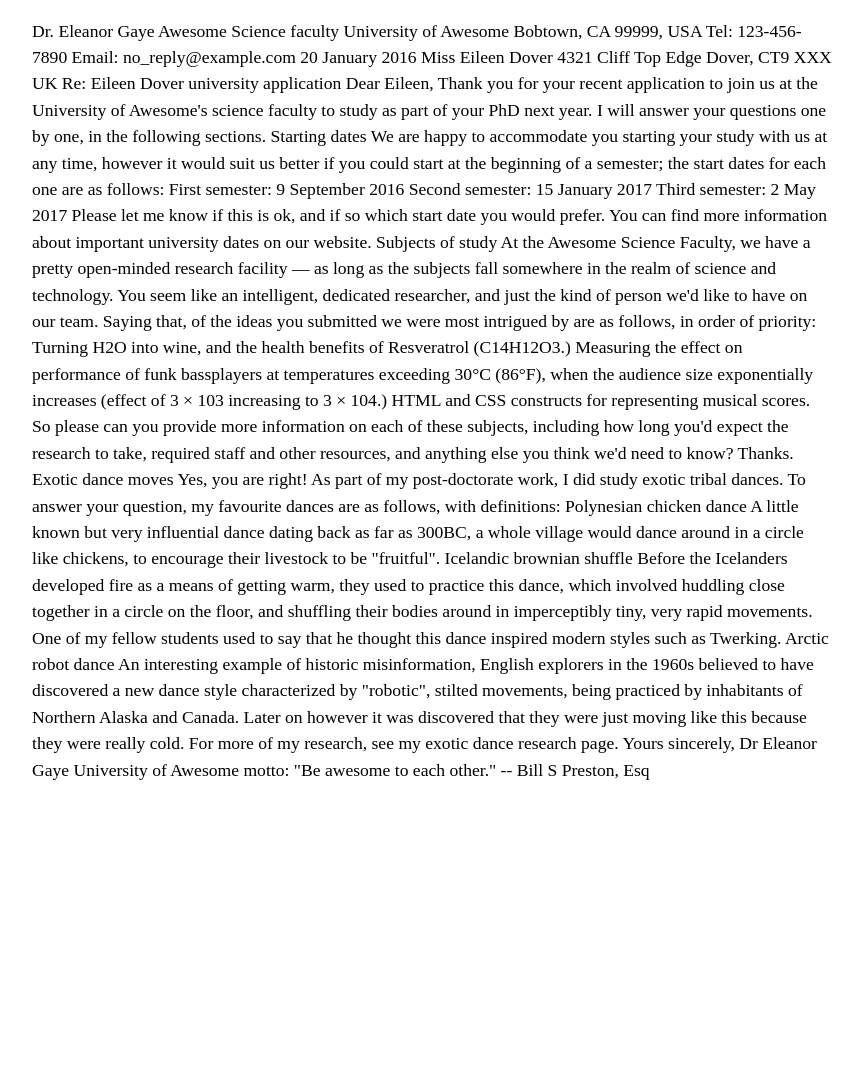
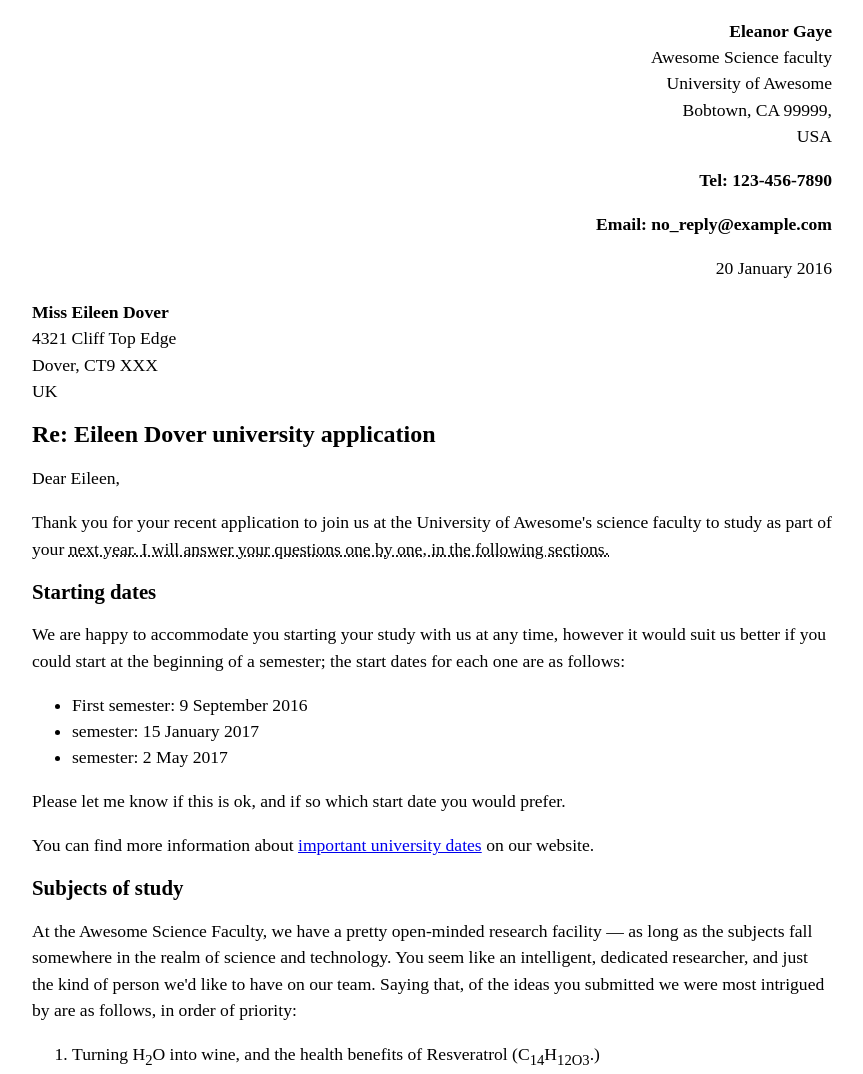
Before and after one commit to Azazel8888/Azazel8888.github.io, a plain HTML site: page letter-markup/Index.html in a window 1280 px wide. Shown: the top 1074 px of the page, without its empty margins (208-1071 px from the left). Before the commit the page ends 801 px from the top, so only its background shows below. Drawn offline with Linux system fonts and the light colour scheme.

Commit message:
update/fix hopefully
tried to fix

```diff
--- a/letter-markup/Index.html
+++ b/letter-markup/Index.html
@@ -35,68 +35,81 @@
         </style>
     </head>
     <body>
-        <p>Dr. Eleanor Gaye
-            Awesome Science faculty
-            University of Awesome
-            Bobtown, CA 99999,
-            USA
-            Tel: 123-456-7890
-            Email: no_reply@example.com
+        <address class="sender-column">
+           <p>
+                <strong>Eleanor Gaye</strong><br>
+                Awesome Science faculty<br>
+                University of Awesome<br>
+                Bobtown, CA 99999,<br>
+                USA<br>
+           </p>
 
-            20 January 2016
-
-            Miss Eileen Dover
-            4321 Cliff Top Edge
-            Dover, CT9 XXX
-            UK
+            <p><strong>Tel: 123-456-7890</strong><br></p>
+           <p> <strong>Email: no_reply@example.com</strong><br></p>
+        </address>
+           <p class="sender-column"> <time datetime="2016-01-20">20 January 2016</time></p>
 
 
-            Re: Eileen Dover university application
+        <address>
+            <strong>Miss Eileen Dover</strong><br>
+            4321 Cliff Top Edge<br>
+            Dover, CT9 XXX<br>
+            UK<br>
+        </address>
 
-            Dear Eileen,
+            <h1>Re: Eileen Dover university application</h1>
 
-            Thank you for your recent application to join us at the University of Awesome's science faculty to study as part of your PhD next year. I will answer your questions one by one, in the following sections.
+           <p> Dear Eileen,</p>
 
-            Starting dates
+            <p>
+                Thank you for your recent application to join us at the University of Awesome's science faculty to study as part of your <abbr title="Philosophy Doctorate"> next year. I will answer your questions one by one, in the following sections.</p>
 
-            We are happy to accommodate you starting your study with us at any time, however it would suit us better if you could start at the beginning of a semester; the start dates for each one are as follows:
+                <h2>Starting dates</h2>
 
-            First semester: 9 September 2016
-            Second semester: 15 January 2017
-            Third semester: 2 May 2017
+            <p>We are happy to accommodate you starting your study with us at any time, however it would suit us better if you could start at the beginning of a semester; the start dates for each one are as follows:</p>
 
-            Please let me know if this is ok, and if so which start date you would prefer.
+           <ul>
+                <li><time data-="2016-09-09">First semester: 9 September 2016</tie ></li>
+              <li>  <time data-="2017-01-15"></time> semester: 15 January 2017</li>
+                <li> <time data-="2017-05-02"></time> semester: 2 May 2017</li>
+           </ul>
 
-            You can find more information about important university dates on our website.
+           <p> Please let me know if this is ok, and if so which start date you would prefer.</p>
+
+           <p> You can find more information about <a href="https://example.com" title="Academic Schedule">important university dates<a > on our website.</p>
 
 
-            Subjects of study
+            <h2>Subjects of study</h2>
 
-            At the Awesome Science Faculty, we have a pretty open-minded research facility — as long as the subjects fall somewhere in the realm of science and technology. You seem like an intelligent, dedicated researcher, and just the kind of person we'd like to have on our team. Saying that, of the ideas you submitted we were most intrigued by are as follows, in order of priority:
+           <p> At the Awesome Science Faculty, we have a pretty open-minded research facility — as long as the subjects fall somewhere in the realm of science and technology. You seem like an intelligent, dedicated researcher, and just the kind of person we'd like to have on our team. Saying that, of the ideas you submitted we were most intrigued by are as follows, in order of priority:</p>
 
-            Turning H2O into wine, and the health benefits of Resveratrol (C14H12O3.)
-            Measuring the effect on performance of funk bassplayers at temperatures exceeding 30°C (86°F), when the audience size exponentially increases (effect of 3 × 103 increasing to 3 × 104.)
-            HTML and CSS constructs for representing musical scores.
+            <ol>
+                <li>Turning H<sub>2</sub>O into wine, and the health benefits of Resveratrol (C<sub>14</sub>H<sub>12</sub><sub>O3</sub>.)</li>
+               <li> Measuring the effect on performance of funk bassplayers at temperatures exceeding 30°C (86°F), when the audience size exponentially increases (effect of <sup>3</sup> × 103 increasing to <sup>3</sup> × 104.)</li>
+                <li>HTML and CSS constructs for representing musical scores.</li>
+            </ol>
 
-            So please can you provide more information on each of these subjects, including how long you'd expect the research to take, required staff and other resources, and anything else you think we'd need to know? Thanks.
+            <p>So please can you provide more information on each of these subjects, including how long you'd expect the research to take, required staff and other resources, and anything else you think we'd need to know? Thanks.</p>
 
 
-            Exotic dance moves
+            <h2>Exotic dance moves</h2>
 
-            Yes, you are right! As part of my post-doctorate work, I did study exotic tribal dances. To answer your question, my favourite dances are as follows, with definitions:
+            <p>Yes, you are right! As part of my post-doctorate work, I did study exotic tribal dances. To answer your question, my favourite dances are as follows, with definitions:</p>
 
-            Polynesian chicken dance
-            A little known but very influential dance dating back as far as 300BC, a whole village would dance around in a circle like chickens, to encourage their livestock to be "fruitful".
-            Icelandic brownian shuffle
-            Before the Icelanders developed fire as a means of getting warm, they used to practice this dance, which involved huddling close together in a circle on the floor, and shuffling their bodies around in imperceptibly tiny, very rapid movements. One of my fellow students used to say that he thought this dance inspired modern styles such as Twerking.
-            Arctic robot dance
-            An interesting example of historic misinformation, English explorers in the 1960s believed to have discovered a new dance style characterized by "robotic", stilted movements, being practiced by inhabitants of Northern Alaska and Canada. Later on however it was discovered that they were just moving like this because they were really cold.
+            <dl>
+                <dt>Polynesian chicken dance</dt>
+                <dd>A little known but very influential dance dating back as far as 300BC, a whole village would dance around in a circle like chickens, to encourage their livestock to be "fruitful".</dd>
+                <dt>Icelandic brownian shuffle</dt>
+                <dd>Before the Icelanders developed fire as a means of getting warm, they used to practice this dance, which involved huddling close together in a circle on the floor, and shuffling their bodies around in imperceptibly tiny, very rapid movements. One of my fellow students used to say that he thought this dance inspired modern styles such as Twerking.</dd>
+                <dt>Arctic robot dance</dt>
+                <dd>An interesting example of historic misinformation, English explorers in the 1960s believed to have discovered a new dance style characterized by "robotic", stilted movements, being practiced by inhabitants of Northern Alaska and Canada. Later on however it was discovered that they were just moving like this because they were really cold.</dd>
+            </dl>
 
-            For more of my research, see my exotic dance research page.
+           <p> For more of my research, see my exotic dance research page.</p>
 
-            Yours sincerely,
-            Dr Eleanor Gaye
+            <p>Yours sincerely,</p>
+            <p>Dr Eleanor Gaye</p>
 
-            University of Awesome motto: "Be awesome to each other." -- Bill S Preston, Esq</p>
+           <p> University of Awesome motto: <p>Be awesome to each other.</p> -- <cite>Bill S Preston, <abbr title="Esquire">Esq</abr ></cite></p>
     </body>
 </html>
```
Also changed, not shown: blog/index.html (+1 -0 lines).
